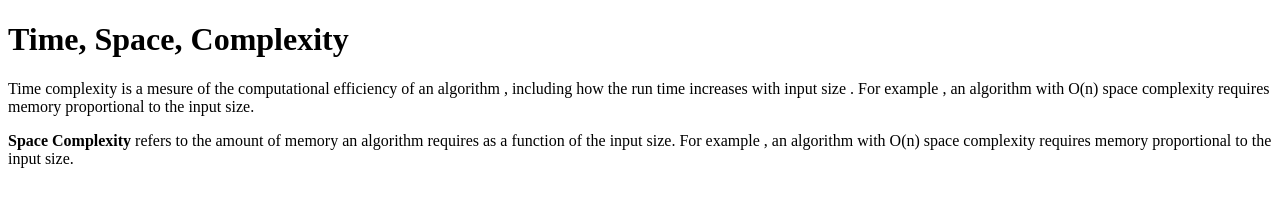
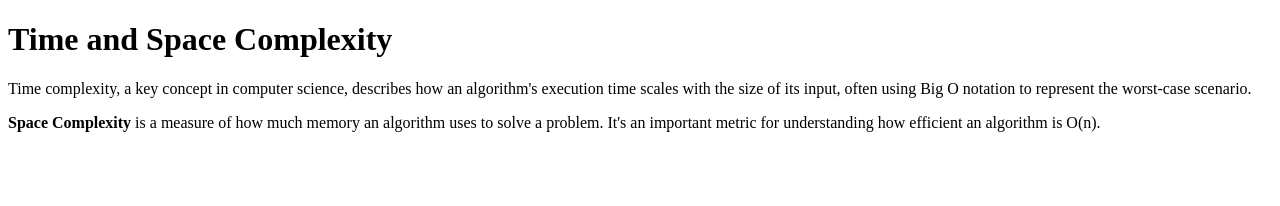
Before and after one commit to acciojob/time-and-space-complexity-sharma-shivam21, a website: page main.html in a window 1280 px wide. Drawn offline with Linux system fonts and the light colour scheme.

Commit message:
created a submission

```diff
--- a/main.html
+++ b/main.html
@@ -8,12 +8,10 @@
 
 <body>
 	<!-- the entire body must be written by student -->
-	<h1>Time, Space, Complexity</h1>
-	<p>Time complexity is a mesure of the computational efficiency of an algorithm
-	, including how the run time increases with input size . For example , an algorithm with O(n)
-	space complexity requires memory proportional to the input size.</p>
-	<p><b>Space Complexity</b> refers to the amount of memory an algorithm
-	requires as a function of the input size.  For example , an algorithm with O(n) space complexity requires memory proportional to the input size.</p>
+	<h1>Time and Space Complexity</h1>
+	<p>Time complexity, a key concept in computer science, describes how an algorithm's execution time scales with the size of its input, often using Big O notation to represent the worst-case scenario.
+</p>
+	<p><b>Space Complexity</b>  is a measure of how much memory an algorithm uses to solve a problem. It's an important metric for understanding how efficient an algorithm is O(n). </p>
     <script type="text/javascript" src="./script.js">
 </script>
 
```
